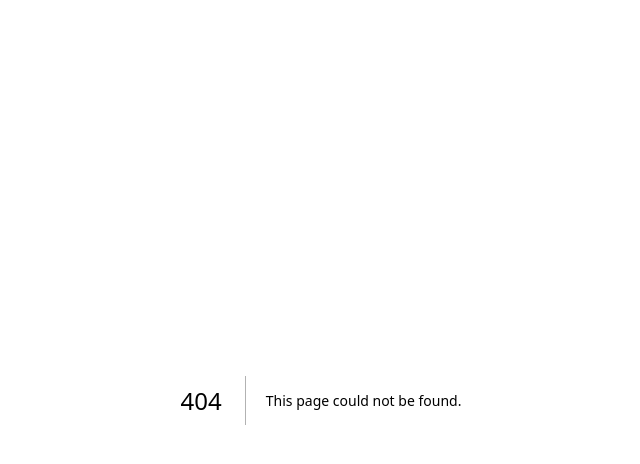
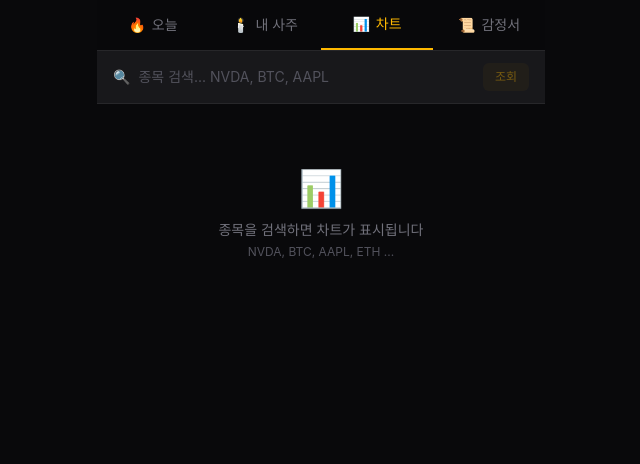
Before and after one commit to zgler/sajucandle, a Next.js app in the folder frontend/: page /chart in a window 1280 px wide. Before the commit this address had no page. Shown: the top 464 px of the page, without its empty margins (319-959 px from the left). Built offline with nearby package versions, Linux system fonts and the light colour scheme; no server answers; a web font is replaced by a local one.

Commit message:
feat(chart): add chart page assembling all components

```diff
--- /dev/null
+++ b/frontend/src/app/chart/page.tsx
@@ -0,0 +1,89 @@
+"use client";
+
+import { useState } from "react";
+import { loadUser } from "@/lib/storage";
+import { fetchChartOhlcv } from "@/lib/api";
+import type { ChartOhlcvResponse } from "@/lib/chart-types";
+import TabNav from "@/components/TabNav";
+import SymbolSearch from "@/components/chart/SymbolSearch";
+import TickerHeader from "@/components/chart/TickerHeader";
+import CandleChart from "@/components/chart/CandleChart";
+import PeriodSelector from "@/components/chart/PeriodSelector";
+import AnalysisDashboard from "@/components/chart/AnalysisDashboard";
+
+export default function ChartPage() {
+  const [data, setData] = useState<ChartOhlcvResponse | null>(null);
+  const [loading, setLoading] = useState(false);
+  const [error, setError] = useState<string | null>(null);
+  const [months, setMonths] = useState(3);
+
+  const handleSearch = async (symbol: string, periodMonths?: number) => {
+    setLoading(true);
+    setError(null);
+
+    const m = periodMonths ?? months;
+    const user = loadUser();
+
+    try {
+      const result = await fetchChartOhlcv({
+        symbol,
+        months: m,
+        birth_date: user
+          ? `${user.year}-${String(user.month).padStart(2, "0")}-${String(user.day).padStart(2, "0")}`
+          : undefined,
+        birth_time: user?.hour !== undefined ? `${String(user.hour).padStart(2, "0")}:00` : undefined,
+        gender: user?.gender,
+      });
+      setData(result);
+    } catch (err: any) {
+      setError(err.message || "조회에 실패했습니다");
+      setData(null);
+    } finally {
+      setLoading(false);
+    }
+  };
+
+  const handlePeriodChange = (m: number) => {
+    setMonths(m);
+    if (data) {
+      handleSearch(data.symbol, m);
+    }
+  };
+
+  return (
+    <div className="min-h-screen bg-zinc-950">
+      <TabNav />
+
+      <SymbolSearch onSearch={handleSearch} loading={loading} />
+
+      {error && (
+        <div className="px-4 py-8 text-center">
+          <p className="text-red-400 text-sm">{error}</p>
+        </div>
+      )}
+
+      {!data && !error && !loading && (
+        <div className="px-4 py-16 text-center">
+          <p className="text-zinc-600 text-4xl mb-3">📊</p>
+          <p className="text-zinc-500 text-sm">종목을 검색하면 차트가 표시됩니다</p>
+          <p className="text-zinc-600 text-xs mt-1">NVDA, BTC, AAPL, ETH ...</p>
+        </div>
+      )}
+
+      {loading && !data && (
+        <div className="px-4 py-16 text-center">
+          <p className="text-amber-400 text-sm animate-pulse">차트 데이터 조회 중...</p>
+        </div>
+      )}
+
+      {data && (
+        <>
+          <TickerHeader data={data} />
+          <CandleChart ohlcv={data.ohlcv} markers={data.signal_markers} />
+          <PeriodSelector selected={months} onSelect={handlePeriodChange} />
+          <AnalysisDashboard symbol={data.symbol} />
+        </>
+      )}
+    </div>
+  );
+}
```
